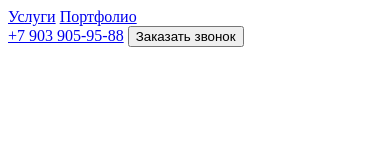
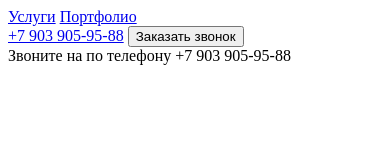
Before and after one commit to SergeyDavydkin/special-app, a plain HTML site: page index.html in a window 390 px wide. Drawn offline with Linux system fonts and the light colour scheme.

Commit message:
new phone contact added

```diff
--- a/index.html
+++ b/index.html
@@ -15,6 +15,7 @@
             <a href="tel:+79039059588">+7 903 905-95-88</a>
             <button>Заказать звонок</button>
         </div>
+        <div> Звоните на по телефону +7 903 905-95-88</div>
     </header>
 </body>
 </html>
```
